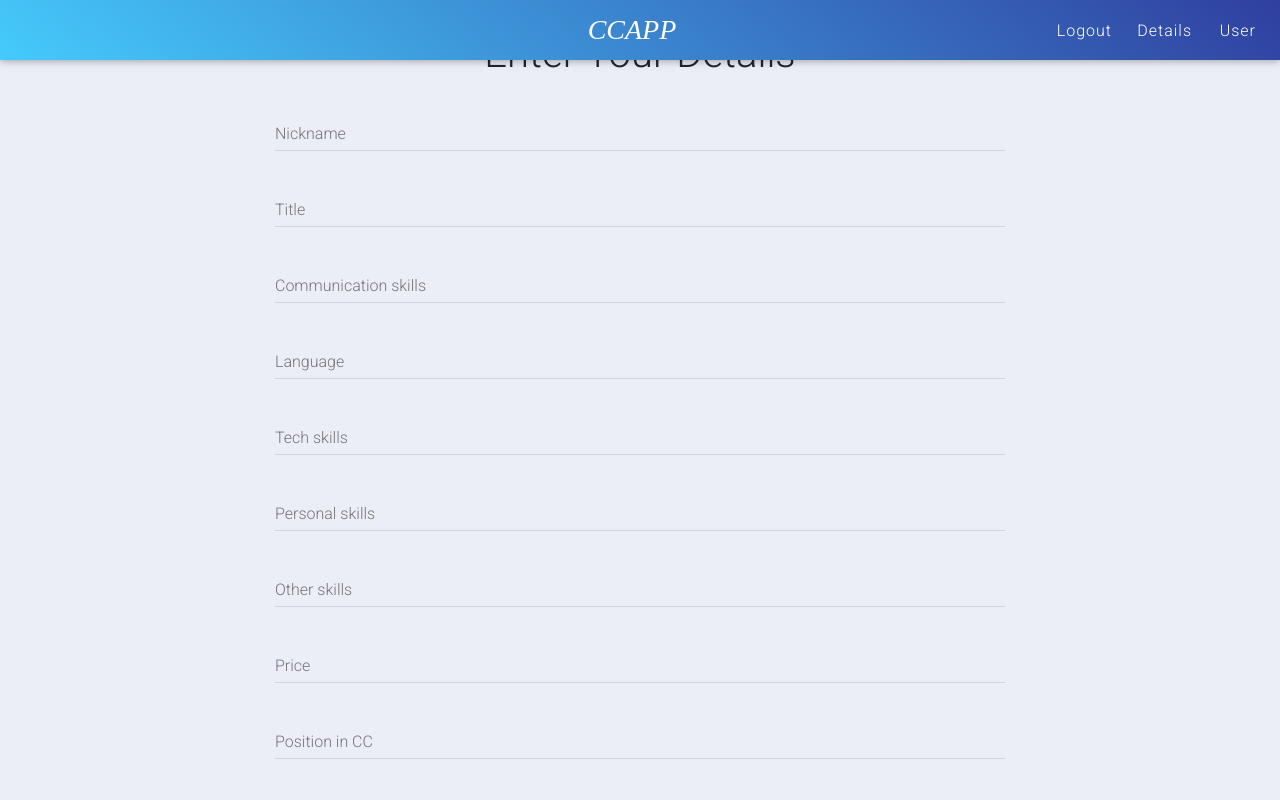
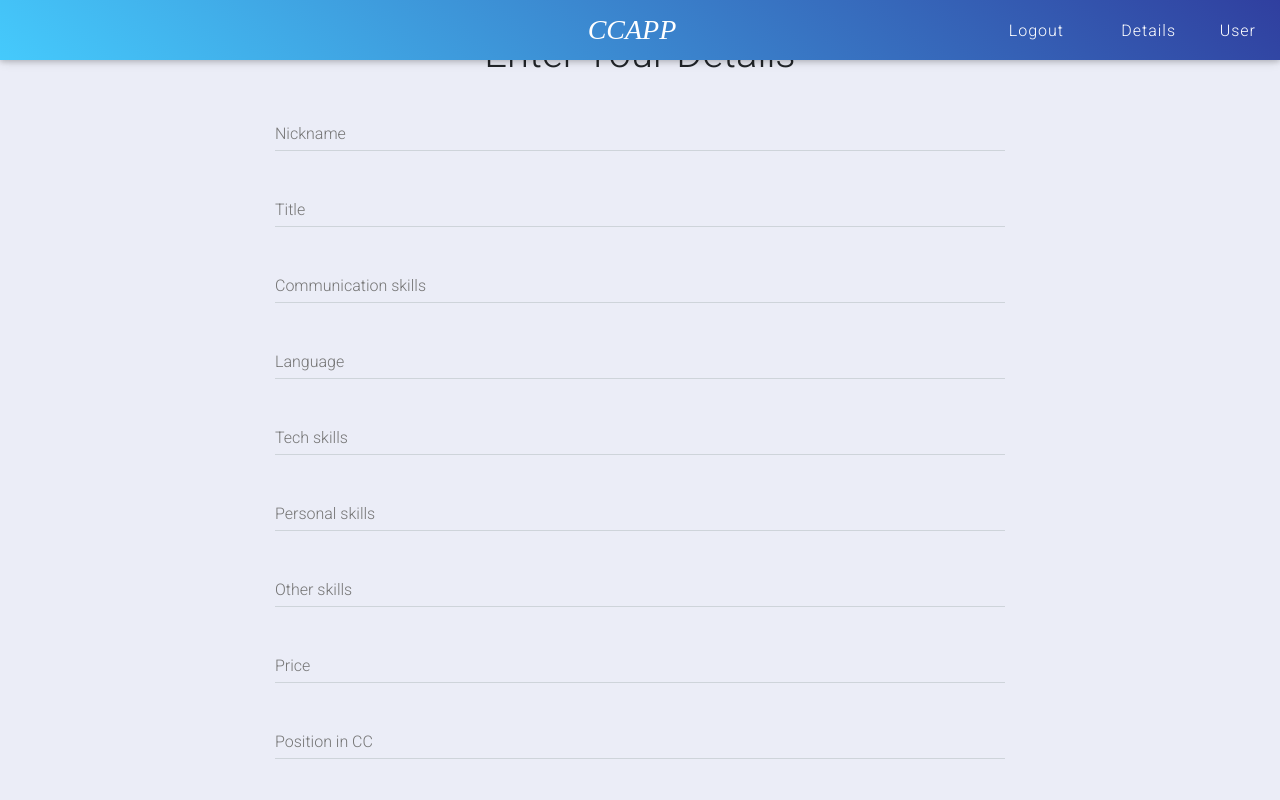
Before and after one commit to maximiliangarmatsch/rentdevelopers, a React (Create React App) app: page /developer/member/1/details in a window 1280 px wide. Shown: the top 800 px of the page. Built offline with nearby package versions, Linux system fonts and the light colour scheme.

Commit message:
Fixed to styling of hireform and navbar

```diff
--- a/src/styles/HireForm.css
+++ b/src/styles/HireForm.css
@@ -4,7 +4,7 @@
 }
 .hireFormCard {
   width: 100%;
-  font-family: Roboto serif;
+  font-family: "Roboto", serif;
   background: rgba(63, 81, 181, 0.15);
 }
 
--- a/src/styles/header.css
+++ b/src/styles/header.css
@@ -36,12 +36,12 @@
 
   .head-link-3{
     position: absolute;
-    right:    10rem;
+    right:    13rem;
   }
 
   .head-link-4{
     position: absolute;
-    right:    5rem;
+    right:    6rem;
   }
 
   /*.head-link-4:hover{
```
